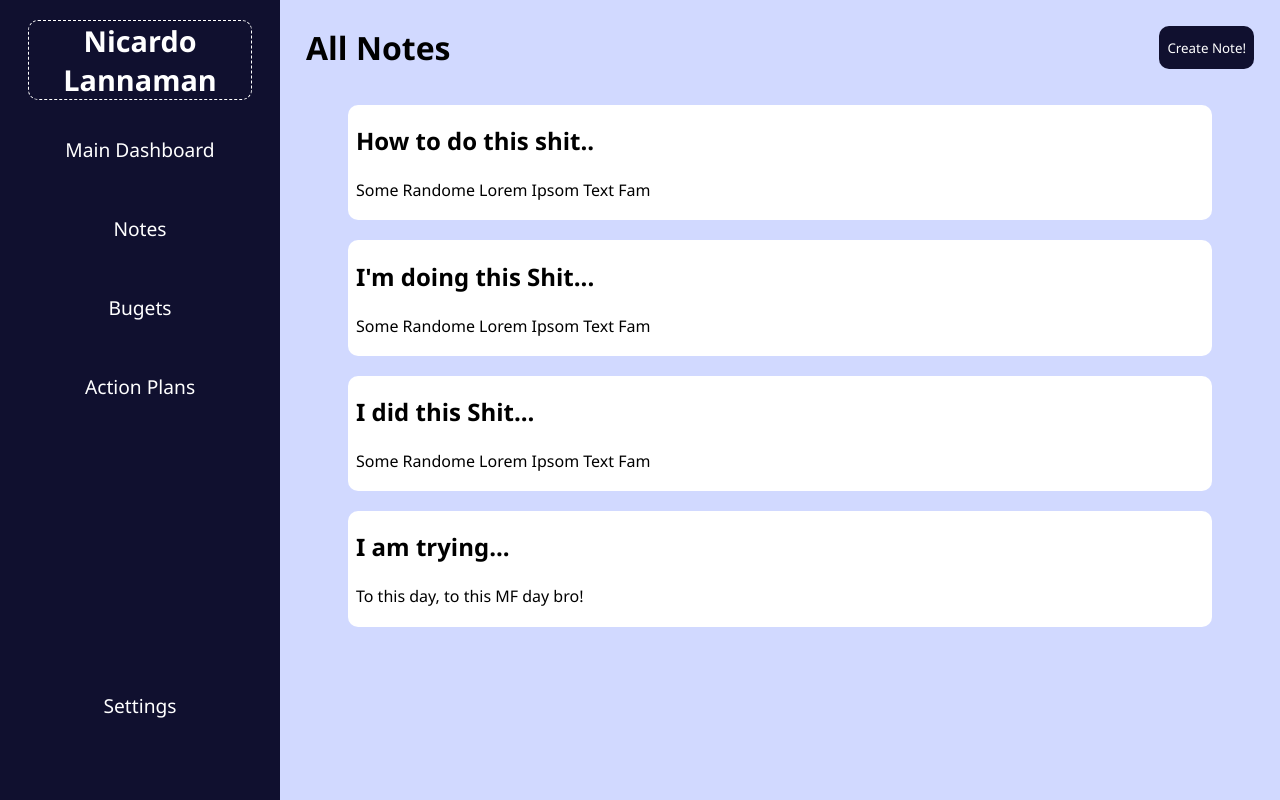
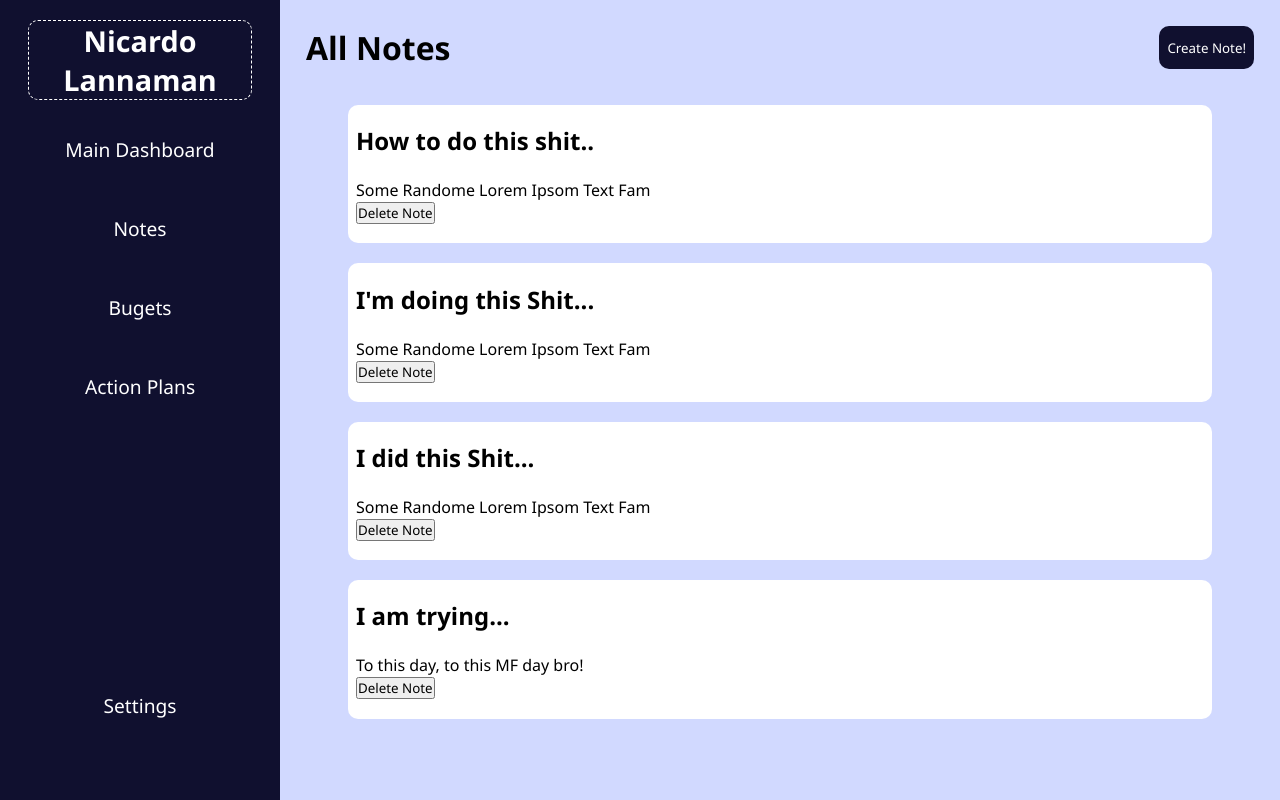
Before and after one commit to NiclanX/POA, a React (Create React App) app: page / in a window 1280 px wide. Built offline with nearby package versions, Linux system fonts and the light colour scheme; data requests are answered from the project's data file.

Commit message:
Commit 11

```diff
--- a/src/Notes.jsx
+++ b/src/Notes.jsx
@@ -31,13 +31,10 @@ useEffect(()=> {
                 <h2>{note.title}</h2>
                 <br />
                 <p>{note.body}</p>
+                <button onClick={()=>{handleDelete(note.id)}}>Delete Note</button>
             </div>)
-
         })}
     </div>}
-
-
     </>
-
   )
 }
```
